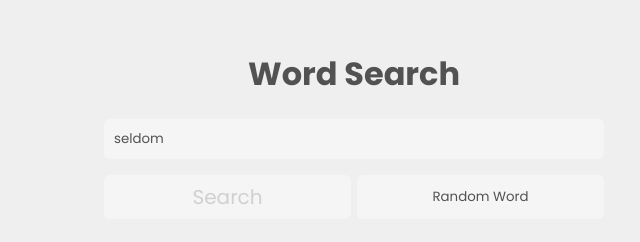
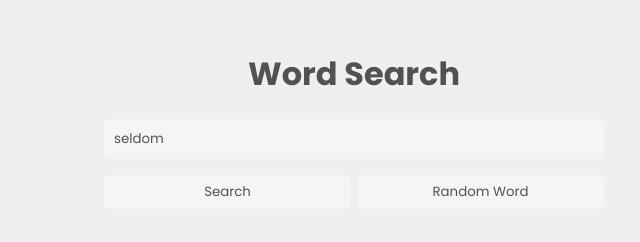
Before and after one commit to codeprohehe/word-search, a plain HTML site: page index.html in a window 1280 px wide. Shown: the full height of the page, 286-926 px from the left. Drawn offline with Linux system fonts and the light colour scheme.

```diff
--- a/index.html
+++ b/index.html
@@ -80,7 +80,7 @@
         cursor: pointer;
         letter-spacing: 5px;
     }
-    #se{
+    #co{
         font-size: 20px;
         color: rgb(208, 208, 208);
     }
```
